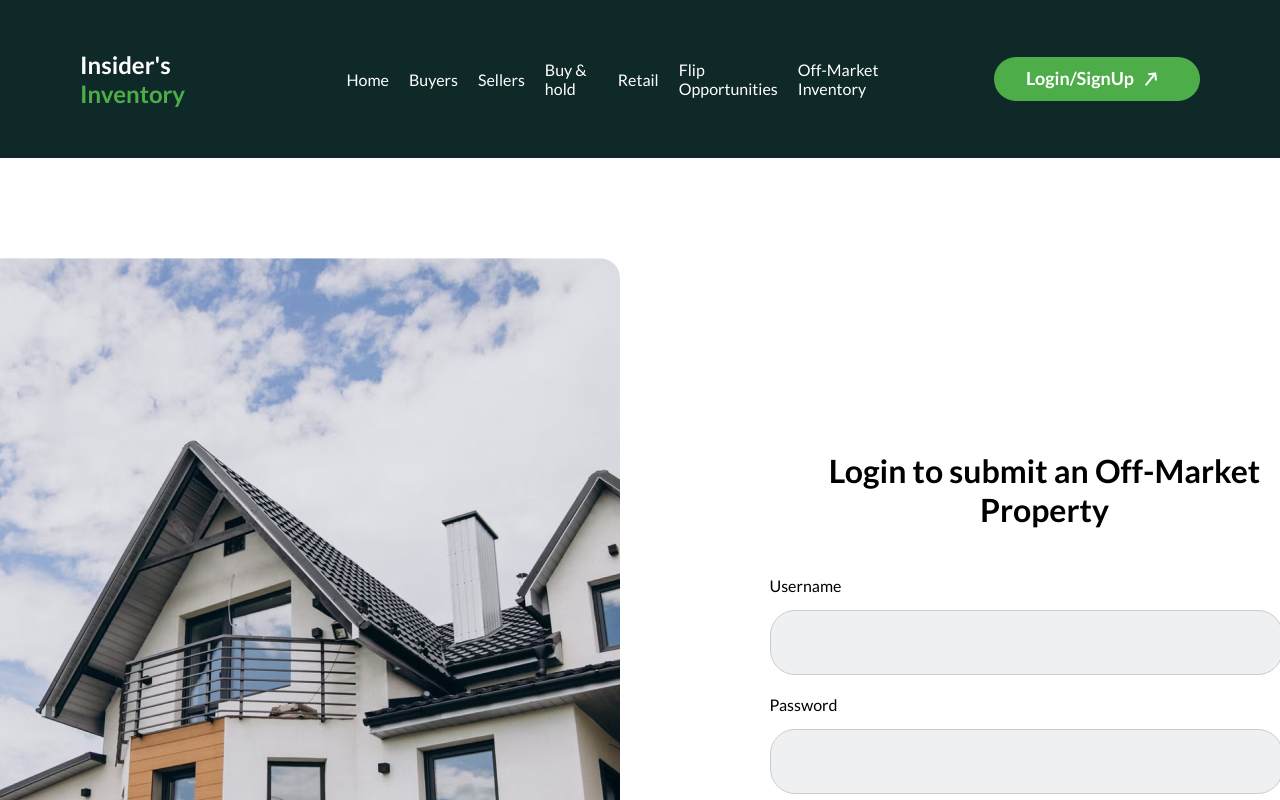
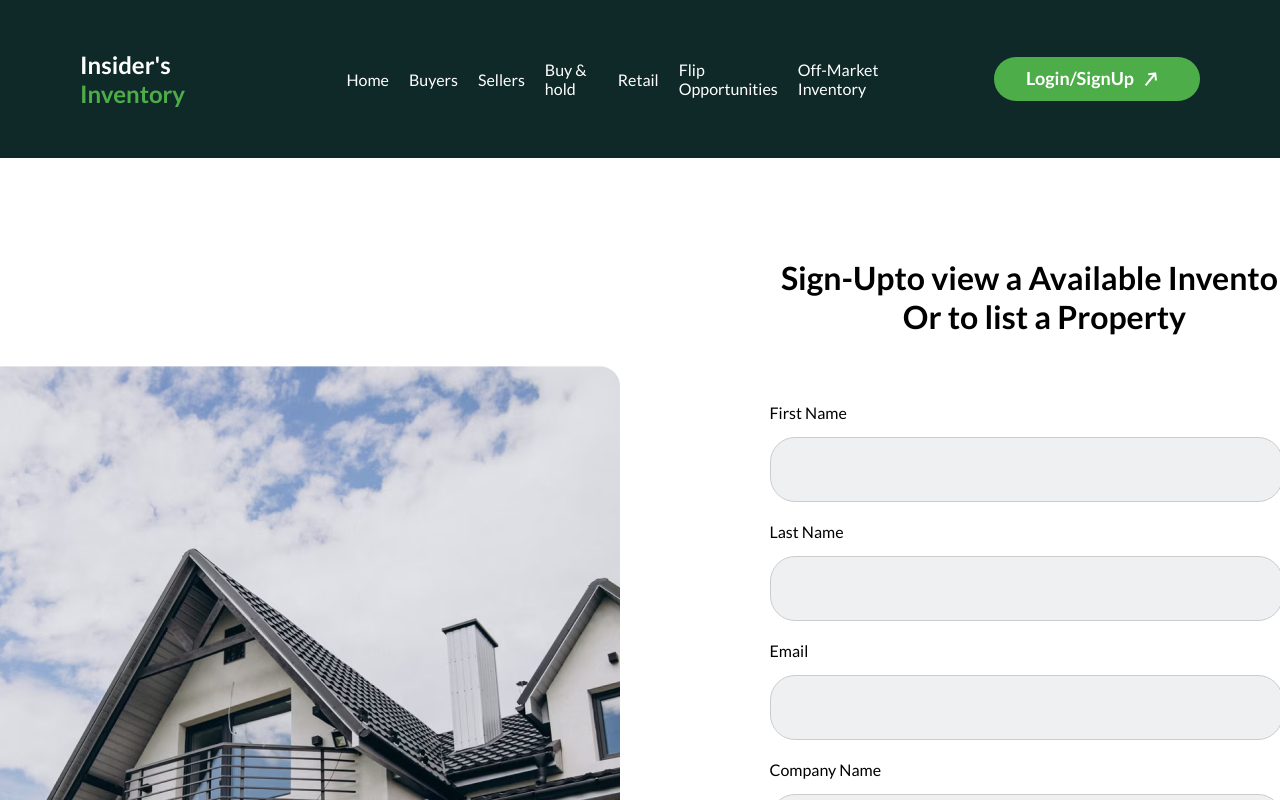
Before and after one commit to Jahanzaibali2/Insider-Inventory, a React app: page / in a window 1280 px wide. Shown: the top 800 px of the page. Built offline with nearby package versions, Linux system fonts and the light colour scheme; the HTML template or start-up script is replaced by a standard one.

Commit message:
Notes For ibad

```diff
--- a/src/App.jsx
+++ b/src/App.jsx
@@ -13,8 +13,8 @@ export default function App() {
     <>
       {/* <AppRouter /> */}
       <Header />
-      <Login/>
-      {/* <TextAndLabel /> */}
+      {/* <Login/> */}
+      <TextAndLabel />
       <Footer />
     </>
   )
--- a/src/Components/Footer/footer.css
+++ b/src/Components/Footer/footer.css
@@ -2,18 +2,14 @@
     width: 100%;
     height: 371px;
     top: 297.87px;
-
     background-color: var(--Dgreen);
-
     display: flex;
     justify-content: center;
     align-items: center;
     flex-direction: column;
-
     gap: 0px;
     opacity: 0px;
     padding: 0%;
-
 }
 
 .ft-div {
```
